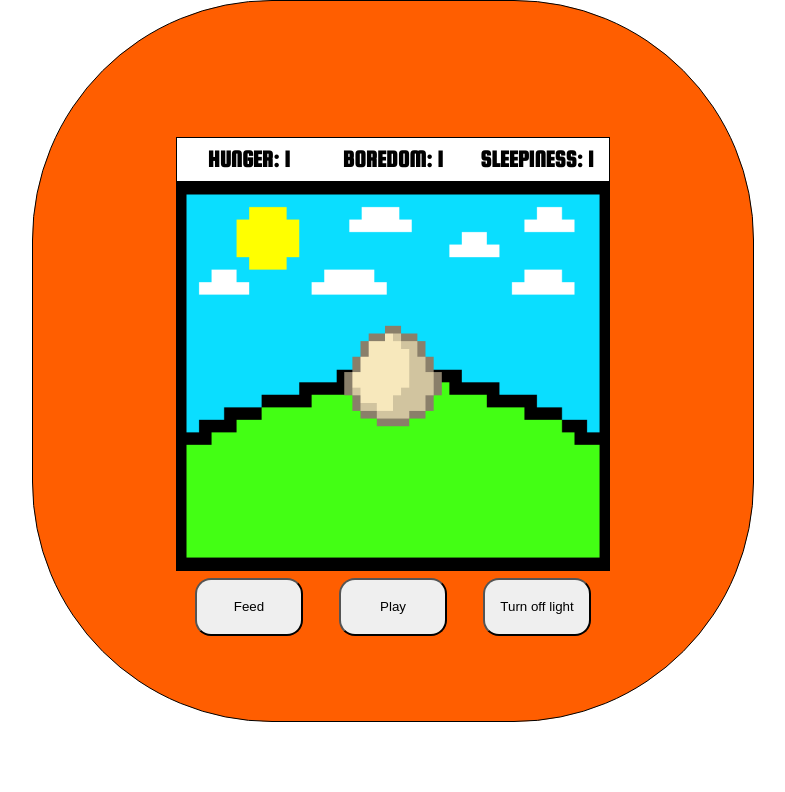
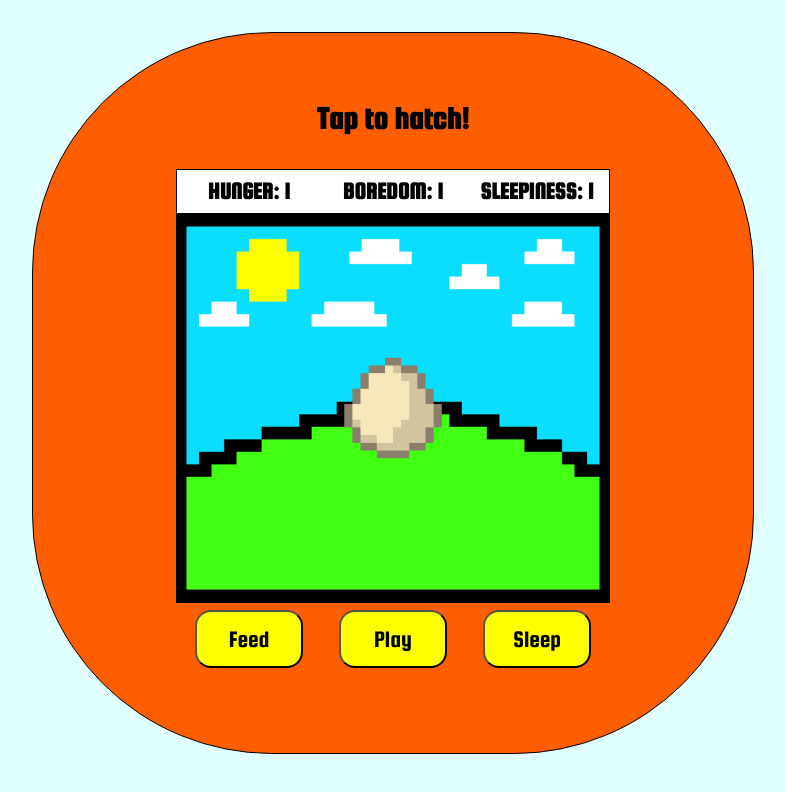
Before and after one commit to lukechang24/tomagotchi, a plain HTML site: page index.html in a window 1280 px wide. Shown: the whole page, without its empty margins (247-1032 px from the left). Drawn offline with nearby package versions, Linux system fonts and the light colour scheme.

Commit message:
finished game

```diff
--- a/css/style.css
+++ b/css/style.css
@@ -4,6 +4,7 @@ body {
     justify-content: center;
     align-items: center;
     font-family: 'Squada One', cursive;
+    background-color: lightcyan;
 }
 
 #container {
@@ -16,6 +17,12 @@ body {
     border: 0.1rem solid black;
     border-radius: 15rem;
     background-color: rgb(255, 94, 0);
+    margin-top: 2rem;
+}
+
+#tap {
+    position: absolute;
+    top: 5rem;
 }
 
 #screen {
@@ -83,3 +90,8 @@ body {
     position: absolute;
     z-index: 1;
 }
+button {
+    background-color: yellow;
+    font-family: 'Squada One', cursive;
+    font-size: 150%;
+}
--- a/index.html
+++ b/index.html
@@ -15,6 +15,7 @@
     </head>
     <body>
         <div id="container">
+            <h1 id="tap" >Tap to hatch!</h1>
             <div id="screen">
                 <div id="HUD">
                     <div id="hunger">
@@ -31,16 +32,11 @@
                     <img id="emote" style="visibility: hidden" src="">
                     <img id="pet" src="Images\egg.png">
                 </div>
-                <!-- <div id="interface">
-                    <button id="feed">Feed</button>
-                    <button id="play">Play</button>
-                    <button id="turn-off-light">Turn off light</button>
-                </div> -->
             </div>
             <div id="interface">
                     <button id="feed">Feed</button>
                     <button id="play">Play</button>
-                    <button id="turn-off-light">Turn off light</button>
+                    <button id="turn-off-light">Sleep</button>
             </div>
         </div>
 
--- a/js/app.js
+++ b/js/app.js
@@ -141,6 +141,10 @@ myPet.render();
 function startLife() {
     const realTimer = setInterval(() => {
         if(myPet.status === "sleeping") {
+            if(count % 4 === 0) {
+                myPet.hunger++;
+                myPet.render();
+            }
             console.log("Zzz...");
         } else {
             if(myPet.hunger >= 10 || myPet.boredom >= 10 || myPet.sleepiness >= 10) {
@@ -170,7 +174,7 @@ function startLife() {
         myPet.render();
         count++;
         console.log(count);
-    },100);
+    },1000);
 }
 
 $petImg.on("click", () => {
@@ -184,6 +188,7 @@ $petImg.on("click", () => {
     }
     if(hatchCount === 15) {
         myPet.hatch();
+        document.getElementById("tap").style.display = "none";
         startLife();
         $petImg.off();
     }
```
Also changed, not shown: 1 other file.
